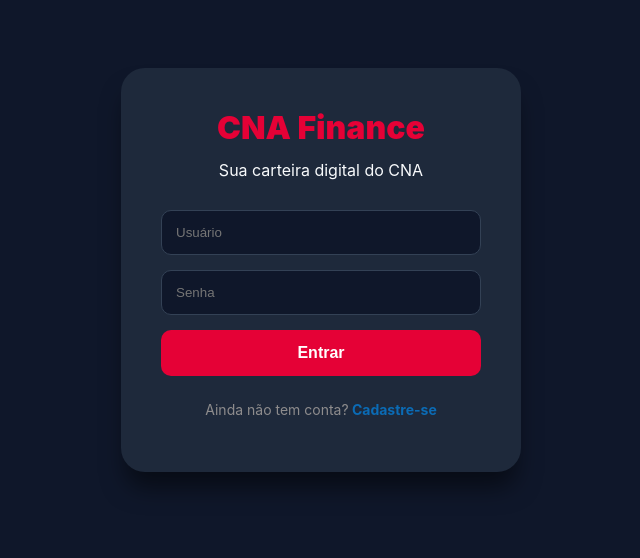
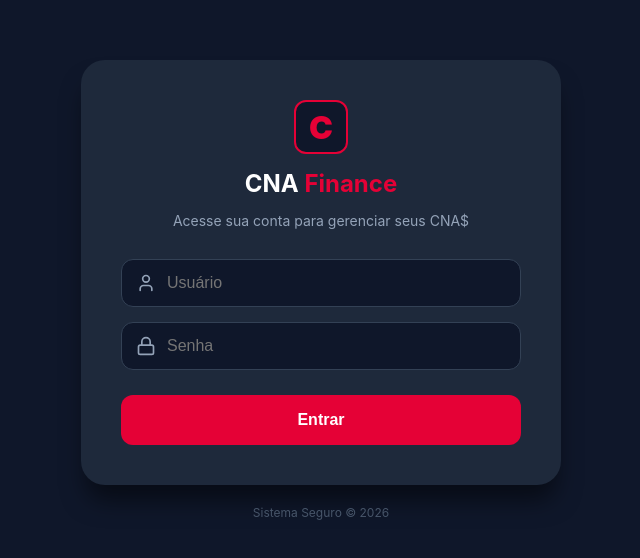
Before and after one commit to mrcastellini/cna-finance, a React (Create React App) app in the folder frontend/: page / in a window 1280 px wide. Shown: the part 130-688 px from the top of the page, without its empty margins (319-959 px from the left). Built offline with nearby package versions, Linux system fonts and the light colour scheme.

Commit message:
Update Login.js

```diff
--- a/frontend/src/Login.js
+++ b/frontend/src/Login.js
@@ -1,52 +1,55 @@
 import React, { useState } from 'react';
 import axios from 'axios';
+import { Lock, User, AlertCircle } from 'lucide-react';
 
-const API_BASE = "http://127.0.0.1:5000/api";
+// Substitua pela URL que o Render te fornecer
+const API_BASE = "https://cna-finance-api.onrender.com/api";
 
-const Login = ({ onLogin }) => {
-  const [isRegistering, setIsRegistering] = useState(false);
+function Login({ onLogin }) {
   const [username, setUsername] = useState('');
   const [password, setPassword] = useState('');
+  const [error, setError] = useState('');
   const [loading, setLoading] = useState(false);
 
-  // Lógica de Login
-  const handleLogin = async (e) => {
+  const handleSubmit = async (e) => {
     e.preventDefault();
+    setError('');
     setLoading(true);
+
     try {
-      const response = await axios.post(`${API_BASE}/login`, { username, password });
+      const response = await axios.post(`${API_BASE}/login`, {
+        username,
+        password
+      });
+
+      // Passa os dados do usuário para o App.js
       onLogin(response.data);
-    } catch (error) {
-      alert(error.response?.data?.error || "Erro ao entrar. Verifique suas credenciais.");
-    } finally {
-      setLoading(false);
-    }
-  };
-
-  // Lógica de Registro
-  const handleRegister = async (e) => {
-    e.preventDefault();
-    setLoading(true);
-    try {
-      await axios.post(`${API_BASE}/register`, { username, password });
-      alert("Conta criada com sucesso! Agora você pode entrar.");
-      setIsRegistering(false); // Volta para o login após registrar
-    } catch (error) {
-      alert(error.response?.data?.error || "Erro ao criar conta.");
+    } catch (err) {
+      setError(err.response?.data?.error || 'Erro ao conectar com o servidor');
     } finally {
       setLoading(false);
     }
   };
 
   return (
-    <div style={styles.wrapper}>
+    <div style={styles.container}>
       <div style={styles.card}>
-        <h1 style={styles.logo}><span>CNA Finance</span></h1>
-        <h2 style={styles.subtitle}>
-          {isRegistering ? "Crie sua conta" : "Sua carteira digital do CNA"}
-        </h2>
+        <div style={styles.logoSection}>
+          <div style={styles.iconC}>C</div>
+          <h1 style={styles.logoText}>CNA <span style={{color: '#E50136'}}>Finance</span></h1>
+          <p style={styles.subtitle}>Acesse sua conta para gerenciar seus CNA$</p>
+        </div>
 
-        <form onSubmit={isRegistering ? handleRegister : handleLogin}>
+        <form onSubmit={handleSubmit} style={styles.form}>
+          {error && (
+            <div style={styles.errorBadge}>
+              <AlertCircle size={16} />
+              <span>{error}</span>
+            </div>
+          )}
+
+          <div style={styles.inputGroup}>
+            <User size={20} color="#94a3b8" style={styles.inputIcon} />
             <input
               type="text"
               placeholder="Usuário"
@@ -55,6 +58,10 @@ const Login = ({ onLogin }) => {
               style={styles.input}
               required
             />
+          </div>
+
+          <div style={styles.inputGroup}>
+            <Lock size={20} color="#94a3b8" style={styles.inputIcon} />
             <input
               type="password"
               placeholder="Senha"
@@ -63,49 +70,38 @@ const Login = ({ onLogin }) => {
               style={styles.input}
               required
             />
+          </div>
 
-          <button type="submit" style={styles.mainButton} disabled={loading}>
-            {loading ? "Aguarde..." : (isRegistering ? "Registrar" : "Entrar")}
+          <button
+            type="submit"
+            disabled={loading}
+            style={{...styles.button, opacity: loading ? 0.7 : 1}}
+          >
+            {loading ? 'Autenticando...' : 'Entrar'}
           </button>
         </form>
-
-        <p style={styles.toggleText}>
-          {isRegistering ? "Já tem uma conta?" : "Ainda não tem conta?"}
-          <span
-            onClick={() => setIsRegistering(!isRegistering)}
-            style={styles.toggleLink}
-          >
-            {isRegistering ? " Faça Login" : " Cadastre-se"}
-          </span>
-        </p>
       </div>
+      <footer style={styles.footer}>
+        Sistema Seguro &copy; 2026
+      </footer>
     </div>
   );
-};
+}
 
 const styles = {
-  wrapper: {
-    display: 'flex', justifyContent: 'center', alignItems: 'center',
-    height: '100vh', backgroundColor: '#0f172a'
-  },
-  card: {
-    backgroundColor: '#1e293b', padding: '40px', borderRadius: '24px',
-    width: '320px', textAlign: 'center', boxShadow: '0 20px 25px -5px rgba(0, 0, 0, 0.5)'
-  },
-  logo: { color: '#E50136', margin: '0 0 10px 0', fontSize: '32px', fontWeight: '900' },
-  subtitle: { color: '#f8fafc', fontSize: '16px', marginBottom: '30px', fontWeight: '400' },
-  input: {
-    width: '100%', padding: '14px', marginBottom: '15px', borderRadius: '10px',
-    border: '1px solid #334155', backgroundColor: '#0f172a', color: 'white',
-    boxSizing: 'border-box', outline: 'none'
-  },
-  mainButton: {
-    width: '100%', padding: '14px', backgroundColor: '#E50136', color: 'white',
-    border: 'none', borderRadius: '10px', fontWeight: 'bold', cursor: 'pointer',
-    fontSize: '16px', transition: '0.2s'
-  },
-  toggleText: { color: '#8E8C8D', marginTop: '25px', fontSize: '14px' },
-  toggleLink: { color: '#0B6BB5', cursor: 'pointer', fontWeight: 'bold' }
+  container: { height: '100vh', display: 'flex', flexDirection: 'column', alignItems: 'center', justifyContent: 'center', backgroundColor: '#0f172a', padding: '20px' },
+  card: { width: '100%', maxWidth: '400px', backgroundColor: '#1e293b', padding: '40px', borderRadius: '24px', boxShadow: '0 20px 25px -5px rgba(0, 0, 0, 0.5)', textAlign: 'center' },
+  logoSection: { marginBottom: '30px' },
+  iconC: { backgroundColor: '#0f172a', color: '#E50136', width: '50px', height: '50px', borderRadius: '12px', display: 'flex', alignItems: 'center', justifyContent: 'center', fontSize: '32px', fontWeight: '900', border: '2px solid #E50136', margin: '0 auto 15px' },
+  logoText: { color: 'white', fontSize: '24px', margin: '0 0 10px 0' },
+  subtitle: { color: '#94a3b8', fontSize: '14px' },
+  form: { display: 'flex', flexDirection: 'column', gap: '15px' },
+  errorBadge: { backgroundColor: 'rgba(229, 1, 54, 0.1)', color: '#E50136', padding: '12px', borderRadius: '8px', fontSize: '13px', display: 'flex', alignItems: 'center', gap: '8px', marginBottom: '10px', border: '1px solid #E50136' },
+  inputGroup: { position: 'relative', display: 'flex', alignItems: 'center' },
+  inputIcon: { position: 'absolute', left: '15px' },
+  input: { width: '100%', padding: '14px 14px 14px 45px', borderRadius: '12px', border: '1px solid #334155', backgroundColor: '#0f172a', color: 'white', fontSize: '16px', outline: 'none', transition: 'border 0.2s', boxSizing: 'border-box' },
+  button: { width: '100%', backgroundColor: '#E50136', color: 'white', border: 'none', padding: '16px', borderRadius: '12px', fontSize: '16px', fontWeight: 'bold', cursor: 'pointer', marginTop: '10px', transition: 'transform 0.1s' },
+  footer: { marginTop: '20px', color: '#475569', fontSize: '12px' }
 };
 
 export default Login;
```
Lines whose indentation alone changed are shown as unchanged.
